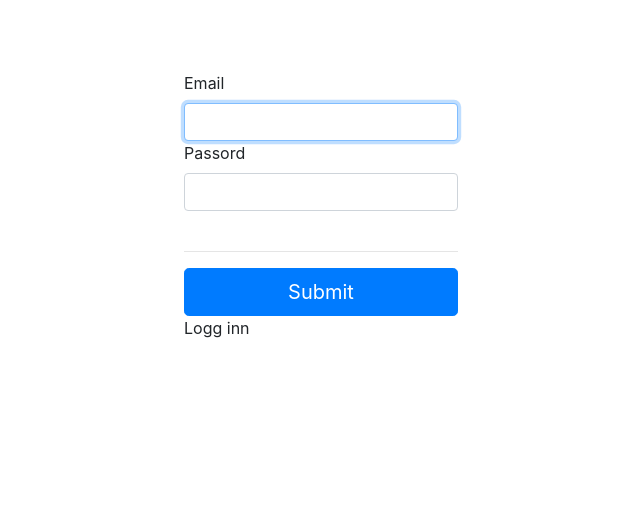
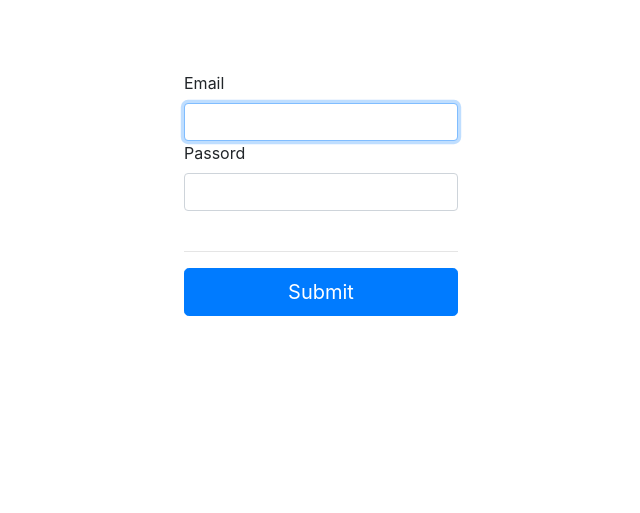
Before and after one commit to YonkoSalar/KDK, a PHP site: page /login_user.php in a window 1280 px wide. Shown: the part 85-598 px from the top of the page, without its empty margins (261-901 px from the left). Run offline with PHP 8.4, Linux system fonts and the light colour scheme.

Commit message:
Endret på login

```diff
--- a/login_user.php
+++ b/login_user.php
@@ -16,7 +16,7 @@
 				<br>
 				<hr>
 
-				<input type="submit" class="btn btn-lg btn-block btn-primary">Logg inn</input>
+				<input type="submit" class="btn btn-lg btn-block btn-primary"></input>
 			</form>
 
 		</div>
```
